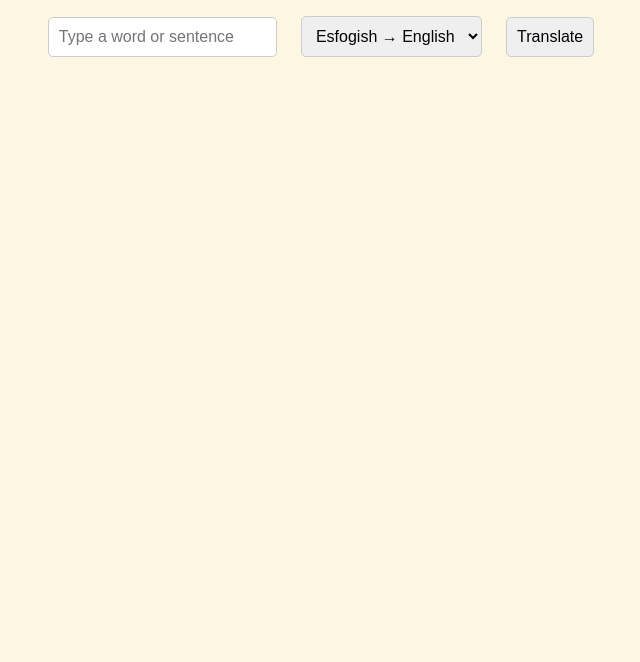
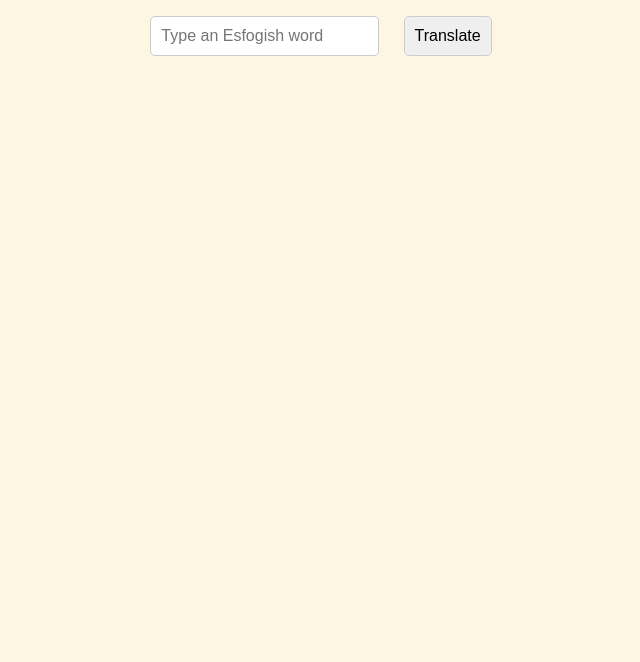
Before and after one commit to yourasshol/Esfogish, a plain HTML site: page index.html in a window 1280 px wide. Shown: the part 138-800 px from the top of the page, without its empty margins (319-959 px from the left). Drawn offline with Linux system fonts and the light colour scheme.

Commit message:
Update index.html

```diff
--- a/index.html
+++ b/index.html
@@ -1,19 +1,14 @@
 <!DOCTYPE html>
 <html lang="en">
 <head>
-  <meta charset="UTF-8">
+  <meta charset="UTF-8" />
   <title>Esfogish Translator</title>
-  <link rel="stylesheet" href="style.css">
+  <link rel="stylesheet" href="style.css" />
 </head>
 <body>
-
   <h1>🔤 Esfogish Translator</h1>
 
-  <input type="text" id="inputWord" placeholder="Type a word or sentence">
-  <select id="direction">
-    <option value="esfogish">Esfogish → English</option>
-    <option value="english">English → Esfogish</option>
-  </select>
+  <input type="text" id="inputWord" placeholder="Type an Esfogish word" />
   <button id="translateBtn">Translate</button>
 
   <div id="output"></div>
```
